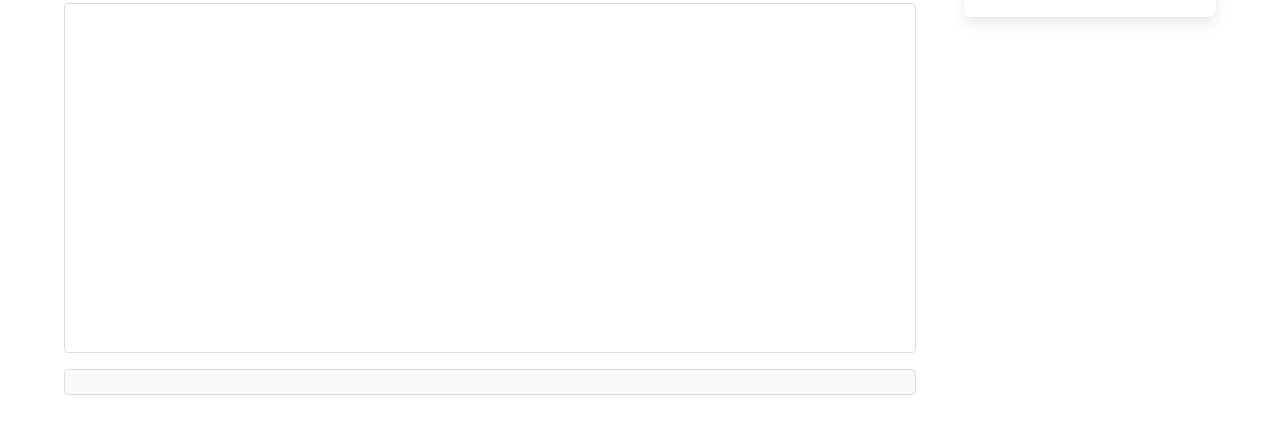
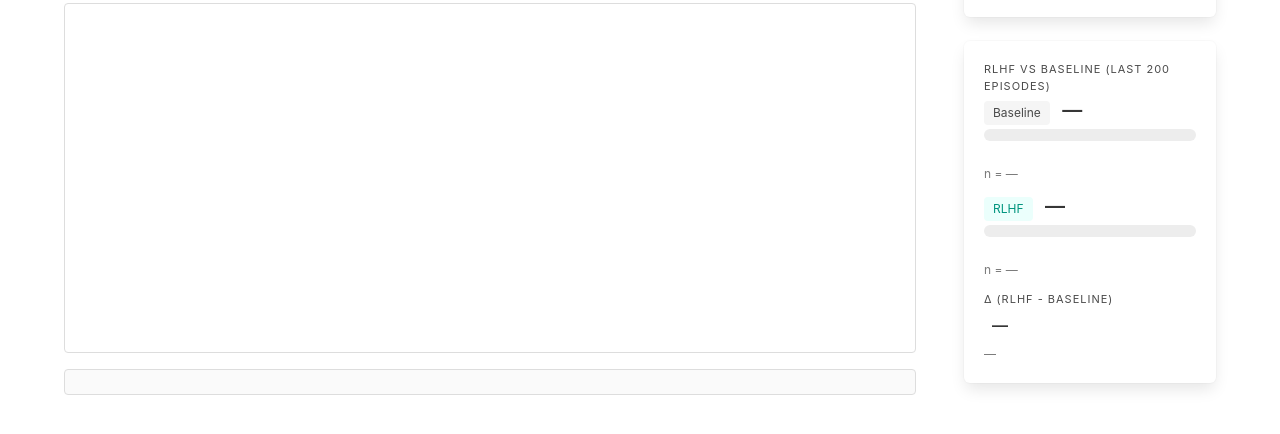
Before and after one commit to zacn04/pieface-viz, a website with bundled scripts: page index.html in a window 1280 px wide. Shown: the part 414-848 px from the top of the page. Built offline with nearby package versions, Linux system fonts and the light colour scheme; a script that the page names is missing.

Commit message:
metrics too!

```diff
--- a/index.html
+++ b/index.html
@@ -119,6 +119,30 @@
             <div id="model-suggestion" class="has-text-danger has-text-monospace"></div>
             <ul id="top-actions" class="mt-2 has-text-monospace" style="list-style: none; padding-left: 0;"></ul>
           </div>
+          <div id="metrics-panel" class="box mt-4">
+          <p class="heading">RLHF vs Baseline (last 200 episodes)</p>
+
+          <div class="mb-3">
+            <span class="tag is-light">Baseline</span>
+            <span class="title is-5 ml-2" id="m-base-pct">—</span>
+            <progress class="progress is-link is-small mt-1" id="m-base-bar" value="0" max="100"></progress>
+            <p class="is-size-7 has-text-grey" id="m-base-n">n = —</p>
+          </div>
+
+          <div class="mb-3">
+            <span class="tag is-primary is-light">RLHF</span>
+            <span class="title is-5 ml-2" id="m-rlhf-pct">—</span>
+            <progress class="progress is-primary is-small mt-1" id="m-rlhf-bar" value="0" max="100"></progress>
+            <p class="is-size-7 has-text-grey" id="m-rlhf-n">n = —</p>
+          </div>
+
+          <div>
+            <span class="heading">Δ (RLHF - Baseline)</span>
+            <span class="title is-6 ml-2" id="m-delta">—</span>
+          </div>
+
+          <p class="is-size-7 has-text-grey mt-2" id="m-updated">—</p>
+        </div>
         </div>
       </div>
     </div>
```
Also changed, not shown: dist/src/main.js.
